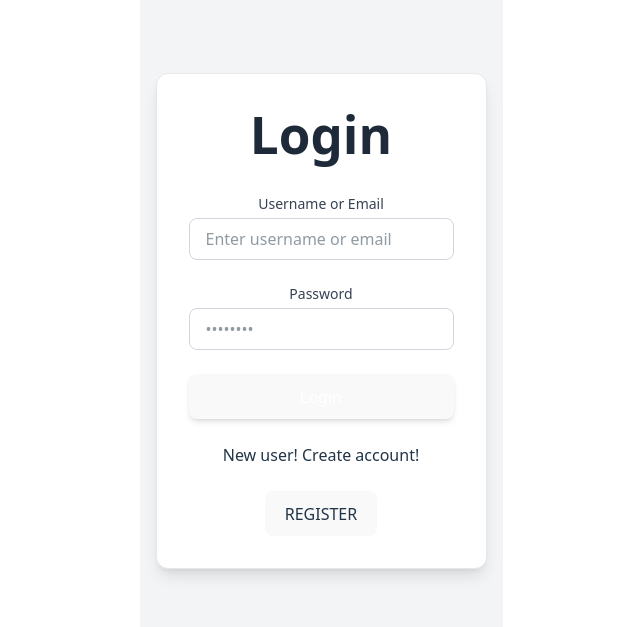
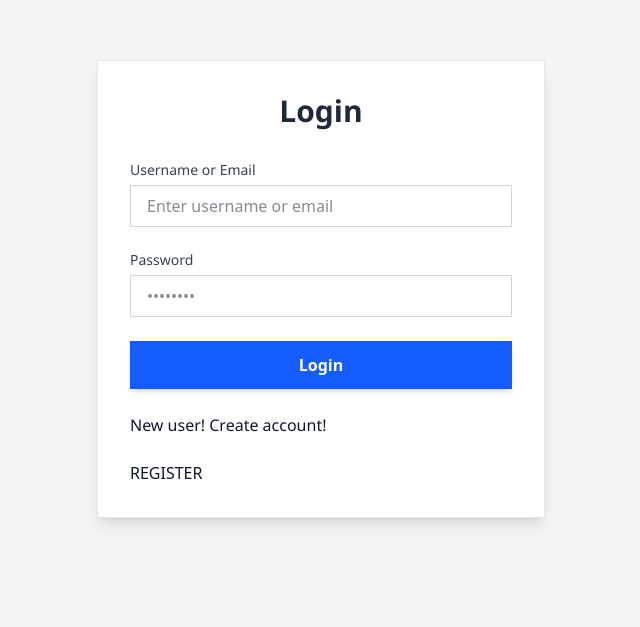
Before and after one commit to Ihsaan7/SnippetVault-Frontend, a React (Vite) app: page /login in a window 1280 px wide. Shown: the part 111-738 px from the top of the page, without its empty margins (319-959 px from the left). Built offline with nearby package versions, Linux system fonts and the light colour scheme; no server answers.

Commit message:
feat(styles): refactor CSS for improved theming and layout consistency

```diff
--- a/src/App.css
+++ b/src/App.css
@@ -1,6 +1,4 @@
+/* App-level CSS is intentionally minimal. Layout is handled by Tailwind + theme tokens. */
 #root {
-  max-width: 1280px;
-  margin: 0 auto;
-  padding: 2rem;
-  text-align: center;
+  min-height: 100vh;
 }
--- a/src/index.css
+++ b/src/index.css
@@ -1,69 +1,109 @@
 @import "tailwindcss";
+
+@layer base {
   :root {
-  font-family: system-ui, Avenir, Helvetica, Arial, sans-serif;
-  line-height: 1.5;
-  font-weight: 400;
+    /* Sharp corners everywhere */
+    --radius: 0px;
 
-  /* color-scheme: light dark;
-  color: rgba(255, 255, 255, 0.87);
-  background-color: #242424; */
+    /* Theme tokens (resolved theme is applied via <html data-theme="light|dark">) */
+    --bg: #f8fafc;
+    --surface: #ffffff;
+    --surface-2: #f1f5f9;
+    --text: #0f172a;
+    --muted: #475569;
+    --border: #cbd5e1;
 
-  font-synthesis: none;
-  text-rendering: optimizeLegibility;
+    /* Accent (overridden by [data-accent]) */
+    --accent: #1d4ed8; /* blue-700 */
+    --accent-2: #0f766e; /* teal-700 */
+    --accent-contrast: #ffffff;
+
+    /* Code block */
+    --code-bg: #0b1220;
+    --code-text: #e2e8f0;
+
+    color-scheme: light;
+  }
+
+  :root[data-theme="dark"] {
+    --bg: #0b1220;
+    --surface: #0f172a;
+    --surface-2: #111c33;
+    --text: #e2e8f0;
+    --muted: #94a3b8;
+    --border: #1f2a44;
+
+    --code-bg: #070d1a;
+    --code-text: #e2e8f0;
+
+    color-scheme: dark;
+  }
+
+  /* Accent palettes (no purple/pink) */
+  :root[data-accent="ocean"] {
+    --accent: #1d4ed8; /* blue */
+    --accent-2: #0f766e; /* teal */
+    --accent-contrast: #ffffff;
+  }
+
+  :root[data-accent="forest"] {
+    --accent: #15803d; /* green */
+    --accent-2: #a16207; /* amber */
+    --accent-contrast: #ffffff;
+  }
+
+  :root[data-accent="steel"] {
+    --accent: #334155; /* slate */
+    --accent-2: #0ea5e9; /* sky */
+    --accent-contrast: #ffffff;
+  }
+
+  :root[data-accent="amber"] {
+    --accent: #b45309; /* amber */
+    --accent-2: #1d4ed8; /* blue */
+    --accent-contrast: #ffffff;
+  }
+
+  html,
+  body {
+    height: 100%;
+  }
+
+  body {
+    margin: 0;
+    background: var(--bg);
+    color: var(--text);
+    font-family: ui-sans-serif, system-ui, -apple-system, Segoe UI, Roboto, Helvetica,
+      Arial, "Apple Color Emoji", "Segoe UI Emoji";
+    text-rendering: geometricPrecision;
     -webkit-font-smoothing: antialiased;
     -moz-osx-font-smoothing: grayscale;
   }
 
   a {
-  font-weight: 500;
-  color: #646cff;
-  text-decoration: inherit;
+    color: var(--accent);
+    text-decoration: none;
   }
   a:hover {
-  color: #535bf2;
+    text-decoration: underline;
   }
 
-body {
-  margin: 0;
-  display: flex;
-  place-items: center;
-  min-width: 320px;
-  min-height: 100vh;
+  /* Hard enforce sharp edges across the app (including existing Tailwind rounded-* classes) */
+  [class*="rounded"] {
+    border-radius: var(--radius) !important;
   }
 
-h1 {
-  font-size: 3.2em;
-  line-height: 1.1;
+  /* Subtle, non-AI transitions */
+  button,
+  a,
+  input,
+  textarea,
+  select {
+    transition: background-color 150ms ease, border-color 150ms ease,
+      color 150ms ease, transform 150ms ease;
   }
 
-button {
-  border-radius: 8px;
-  border: 1px solid transparent;
-  padding: 0.6em 1.2em;
-  font-size: 1em;
-  font-weight: 500;
-  font-family: inherit;
-  background-color: #1a1a1a;
-  cursor: pointer;
-  transition: border-color 0.25s;
-}
-button:hover {
-  border-color: #646cff;
-}
-button:focus,
-button:focus-visible {
-  outline: 4px auto -webkit-focus-ring-color;
-}
-
-@media (prefers-color-scheme: light) {
-  :root {
-    color: #213547;
-    background-color: #ffffff;
-  }
-  a:hover {
-    color: #747bff;
-  }
-  button {
-    background-color: #f9f9f9;
+  ::selection {
+    background: color-mix(in oklab, var(--accent) 30%, transparent);
   }
 }
```
Lines whose indentation alone changed are shown as unchanged.
